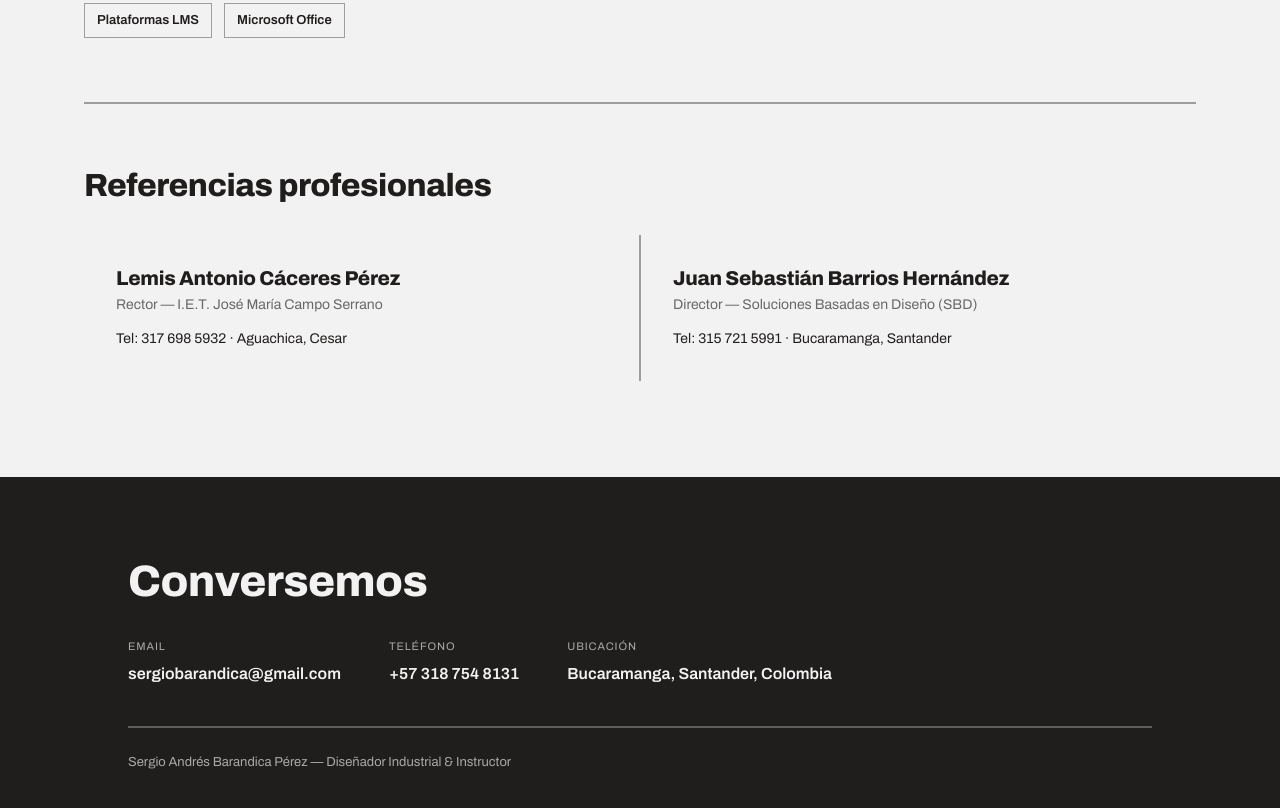
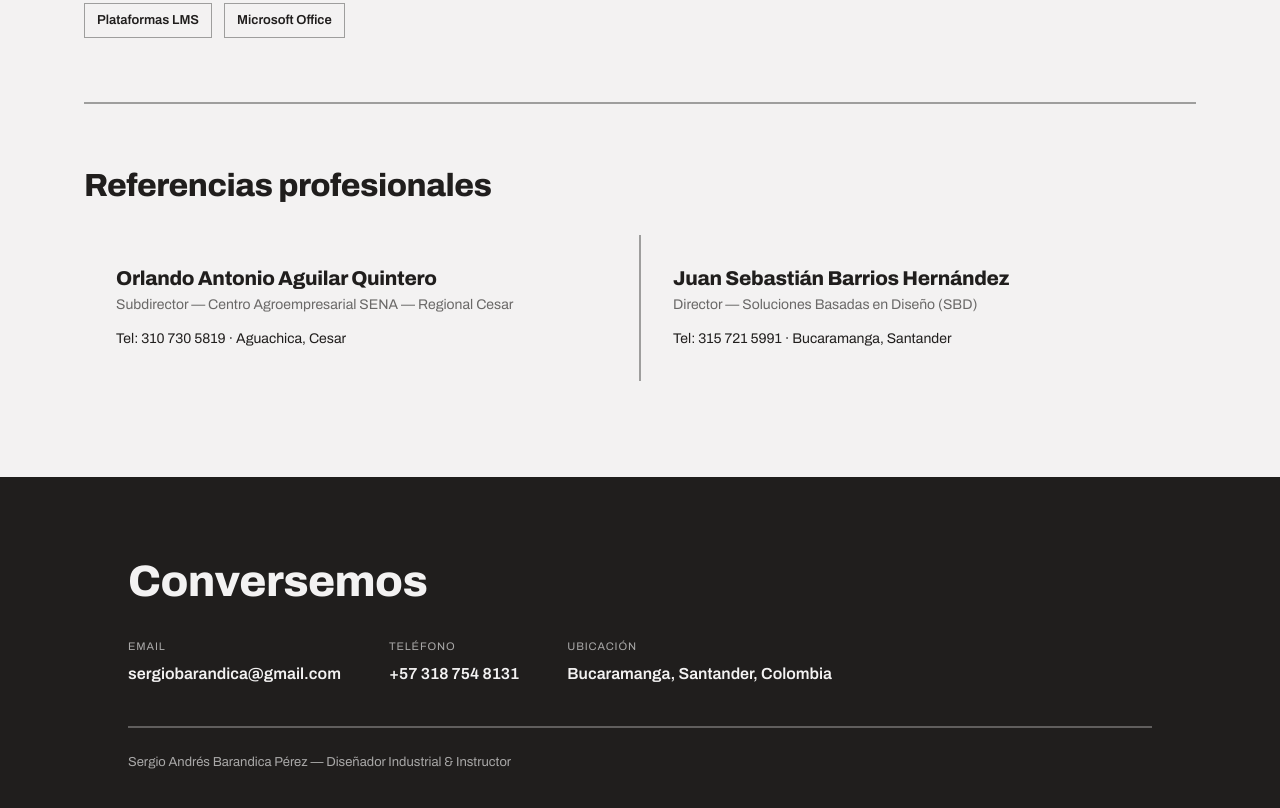
Before and after one commit to sergiobarandica/cv_web_sergio_barandica, a plain HTML site: page index.html in a window 1280 px wide. Shown: the part 4928-5736 px from the top of the page. Drawn offline with Linux system fonts and the light colour scheme.

Commit message:
Update index.html

```diff
--- a/index.html
+++ b/index.html
@@ -279,9 +279,9 @@
     <h2 style="margin-bottom:32px;">Referencias profesionales</h2>
     <div class="card-grid">
       <div class="card ref-card">
-        <h4>Lemis Antonio Cáceres Pérez</h4>
-        <p class="muted-65">Rector — I.E.T. José María Campo Serrano</p>
-        <p>Tel: 317 698 5932 · Aguachica, Cesar</p>
+        <h4>Orlando Antonio Aguilar Quintero</h4>
+        <p class="muted-65">Subdirector — Centro Agroempresarial SENA — Regional Cesar</p>
+        <p>Tel: 310 730 5819 · Aguachica, Cesar</p>
       </div>
       <div class="card ref-card">
         <h4>Juan Sebastián Barrios Hernández</h4>
```
